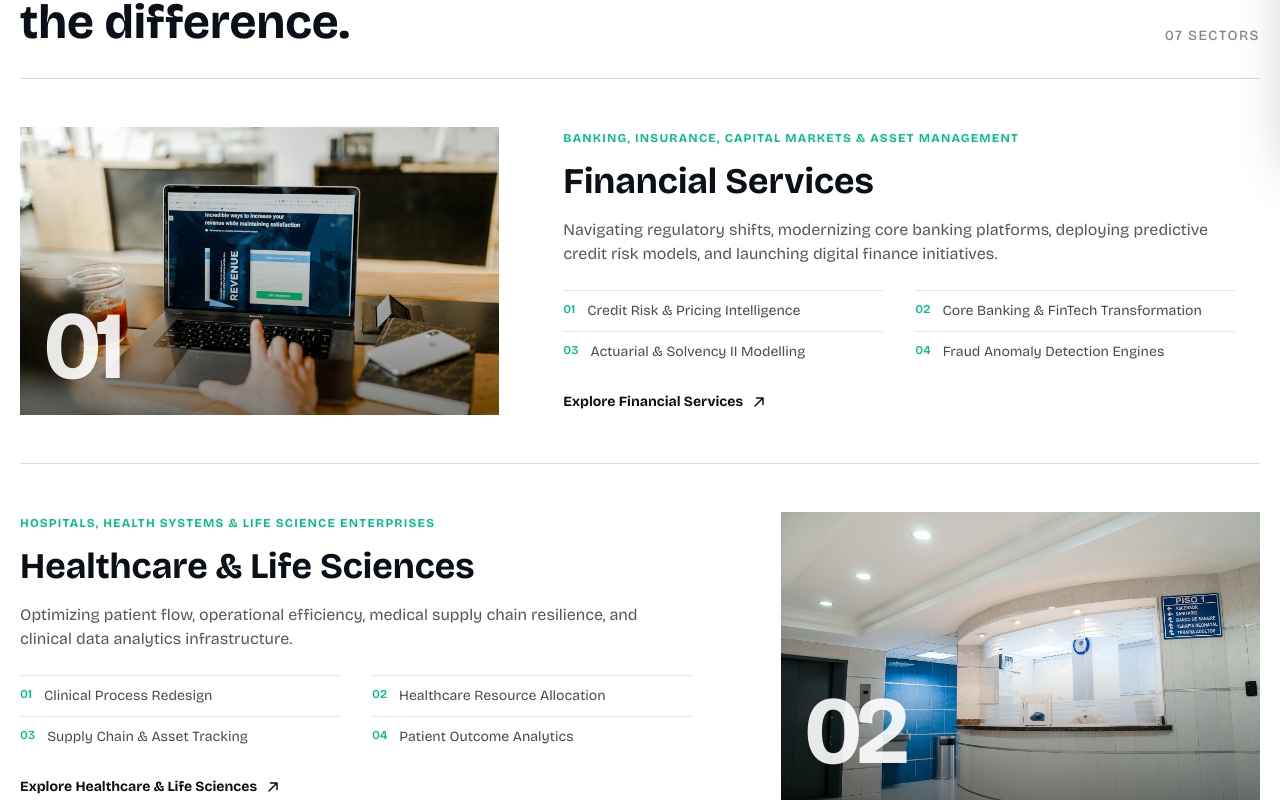
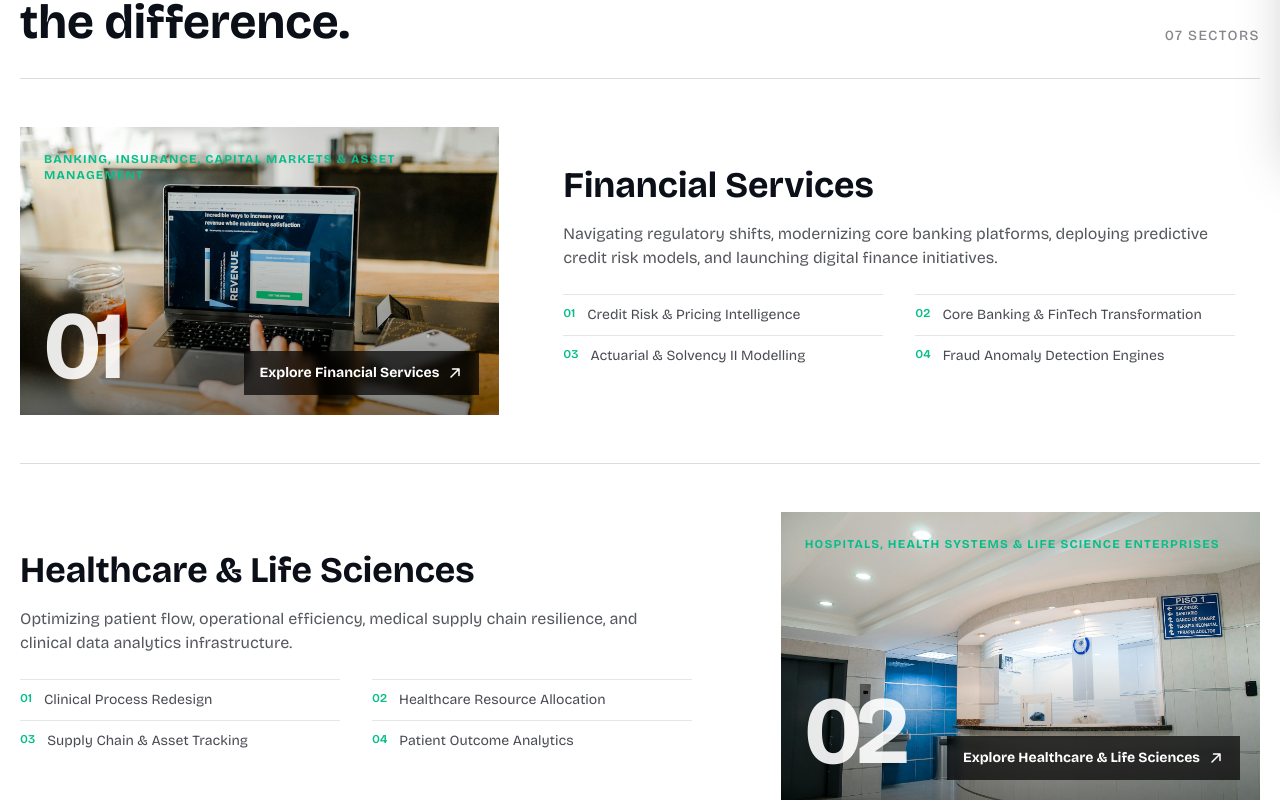
Before and after one commit to k-clinton/Arvanto, a Next.js app: page /industries in a window 1280 px wide. Shown: the part 646-1448 px from the top of the page. Built offline with nearby package versions, Linux system fonts and the light colour scheme.

Commit message:
feat: enhance IndustriesPage with improved link handling and visual elements

```diff
--- a/src/app/industries/page.tsx
+++ b/src/app/industries/page.tsx
@@ -41,14 +41,15 @@ export default function IndustriesPage() {
               key={ind.id}
               className="grid gap-7 border-b border-dark/15 py-9 dark:border-white/15 sm:py-12 md:grid-cols-12 md:items-center md:gap-10 lg:gap-16"
             >
-              <div
-                className={`group relative h-56 overflow-hidden sm:h-72 md:col-span-5 ${
+              <Link
+                href={`/industries/${ind.slug}`}
+                className={`group relative block h-56 cursor-pointer overflow-hidden sm:h-72 md:col-span-5 focus-visible:outline focus-visible:outline-2 focus-visible:outline-offset-2 focus-visible:outline-primary ${
                   index % 2 === 1 ? "md:order-2" : ""
                 }`}
               >
                 <Image
                   src={ind.image}
-                  alt={ind.name}
+                  alt=""
                   fill
                   sizes="(max-width: 768px) 100vw, 42vw"
                   className="object-cover transition-transform duration-700 ease-out group-hover:scale-105"
@@ -57,22 +58,30 @@ export default function IndustriesPage() {
                   aria-hidden="true"
                   className="absolute inset-0 bg-gradient-to-t from-black/45 via-transparent to-transparent"
                 />
+                <span className="absolute left-4 top-4 z-10 text-xs font-bold uppercase tracking-widest text-primary sm:left-6 sm:top-6">
+                  {ind.tagline}
+                </span>
                 <span
                   aria-hidden="true"
                   className="absolute bottom-3 left-4 text-6xl font-bold leading-none tracking-tighter text-white/90 sm:bottom-5 sm:left-6 sm:text-8xl"
                 >
                   {String(index + 1).padStart(2, "0")}
                 </span>
-              </div>
+                <span className="group/link absolute bottom-5 right-5 z-10 inline-flex items-center gap-2 bg-black/70 px-4 py-3 text-sm font-bold text-white backdrop-blur-sm transition-colors hover:bg-primary">
+                  Explore {ind.name}
+                  <Icon
+                    icon="ph:arrow-up-right-bold"
+                    aria-hidden="true"
+                    className="h-4 w-4 transition-transform group-hover/link:translate-x-0.5 group-hover/link:-translate-y-0.5"
+                  />
+                </span>
+              </Link>
 
               <div
                 className={`space-y-4 md:col-span-7 ${
                   index % 2 === 1 ? "md:order-1" : ""
                 }`}
               >
-                <p className="text-xs font-bold uppercase tracking-widest text-primary">
-                  {ind.tagline}
-                </p>
                 <h3 className="text-2xl font-bold leading-tight sm:text-3xl md:text-4xl">
                   {ind.name}
                 </h3>
@@ -93,18 +102,6 @@ export default function IndustriesPage() {
                     </p>
                   ))}
                 </div>
-
-                <Link
-                  href={`/industries/${ind.slug}`}
-                  className="group/link inline-flex items-center gap-2 pt-1 text-sm font-bold transition-colors hover:text-primary"
-                >
-                  Explore {ind.name}
-                  <Icon
-                    icon="ph:arrow-up-right-bold"
-                    aria-hidden="true"
-                    className="h-4 w-4 transition-transform group-hover/link:translate-x-0.5 group-hover/link:-translate-y-0.5"
-                  />
-                </Link>
               </div>
             </article>
           ))}
```
